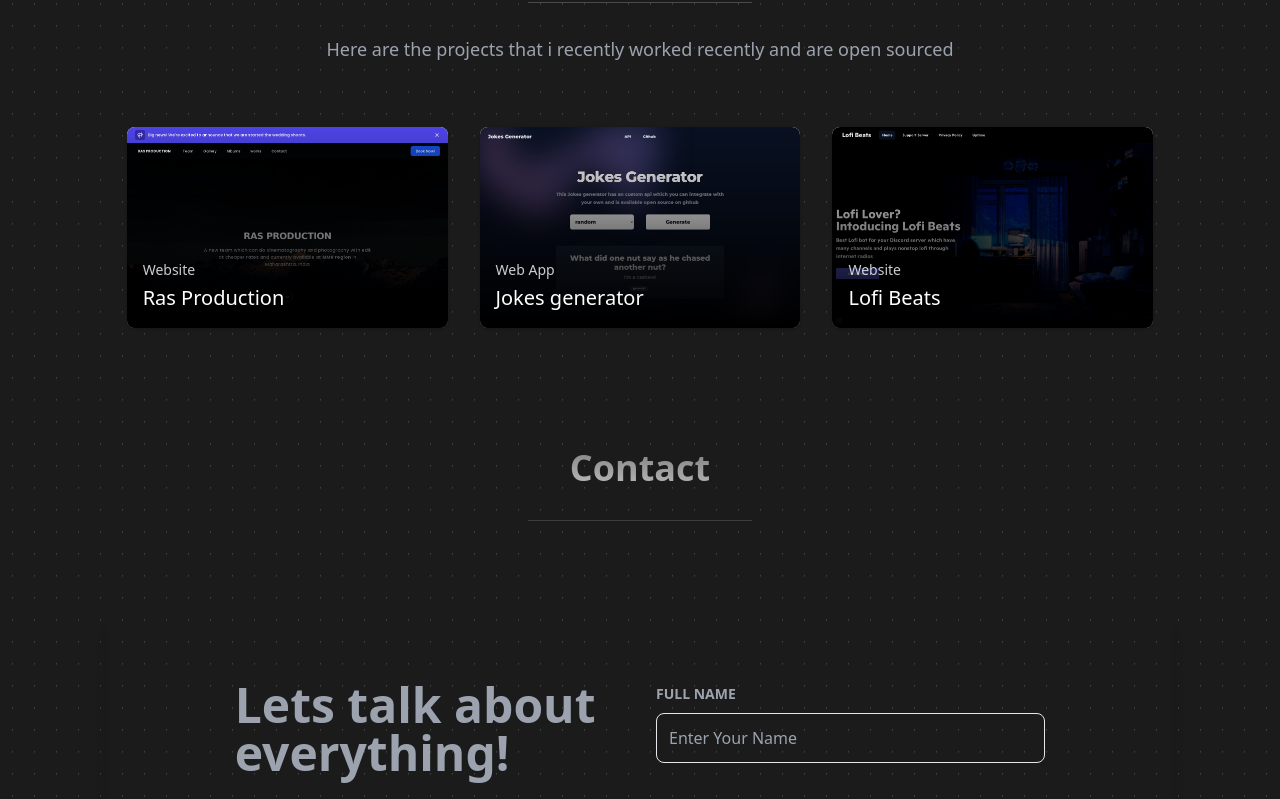
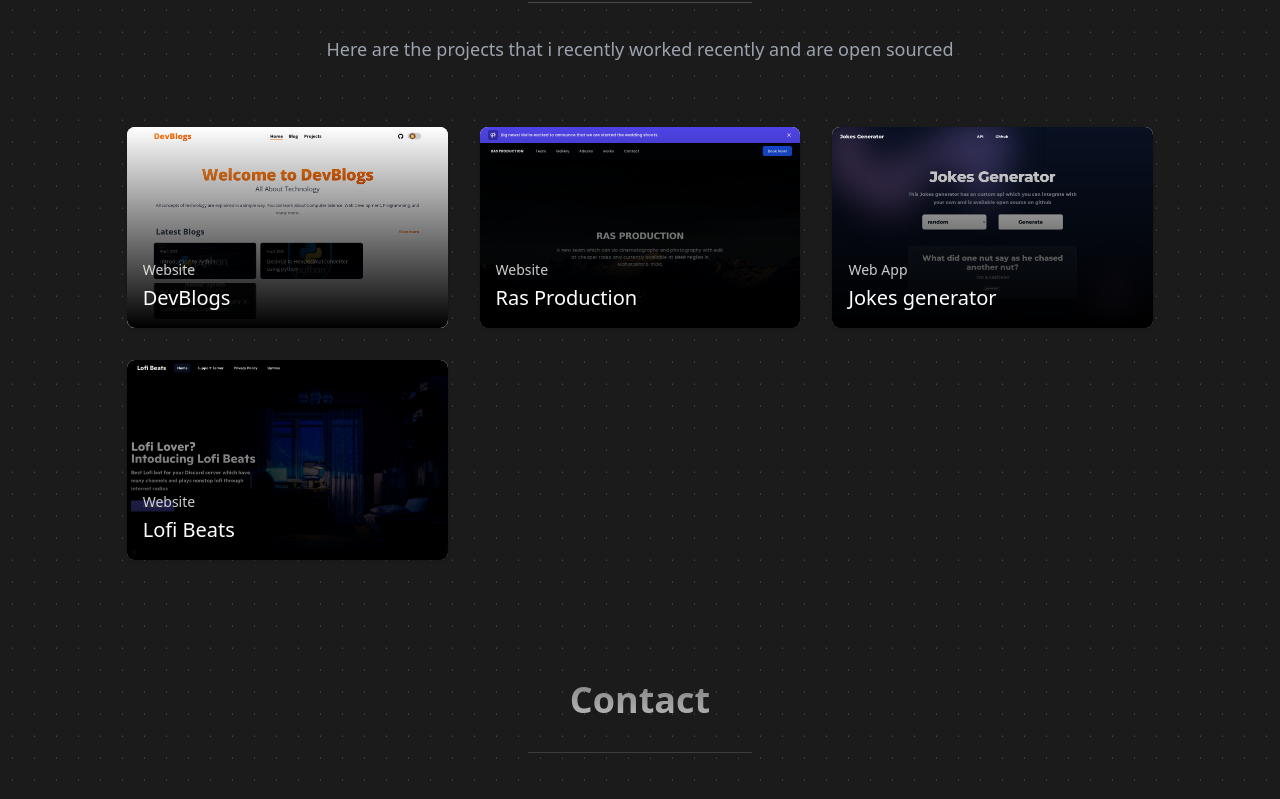
Before and after one commit to DevRohit06/Portfolio-website, a React (Vite) app: page / in a window 1280 px wide. Shown: the part 1940-2739 px from the top of the page. Built offline with nearby package versions, Linux system fonts and the light colour scheme.

Commit message:
optimizations

```diff
--- a/src/components/project.jsx
+++ b/src/components/project.jsx
@@ -1,6 +1,7 @@
 import ras from "../assets/images/ras.png";
 import joke from "../assets/images/joke.png";
 import lofi from "../assets/images/lofi.png";
+import blog from "../assets/images/blog.png";
 export default function Project() {
   return (
     <>
@@ -12,6 +13,27 @@ export default function Project() {
           <hr className="w-56 mx-auto my-8 opacity-25 border-gray-300" />
           <p className="text-gray-400 font-medium text-lg text-center mb-16">Here are the projects that i recently worked recently and are open sourced</p>
           <div className="max-w-screen grid grid-cols-1 gap-8 md:grid md:grid-cols-2 lg:grid lg:grid-cols-2 xl:grid xl:grid-cols-3 ">
+          <a  href='/blog' className="relative mx-auto max-w-md overflow-hidden rounded-lg bg-white shadow">
+              <div >
+                <img
+                  src={blog}
+                  className=" object-cover"
+                  width={1280}
+                  height={800}
+                  alt=""
+                />
+              </div>
+              <div className="absolute inset-0 z-10 bg-gradient-to-t from-black"></div>
+              <div className="absolute inset-x-0 bottom-0 z-20 p-4">
+                <p className="mb-1 text-sm text-white text-opacity-80">
+                  Website
+                </p>
+                <h3 className="text-xl font-medium text-white">
+                  DevBlogs
+                </h3>
+
+              </div>
+            </a>
             <a  href='/ras' className="relative mx-auto max-w-md overflow-hidden rounded-lg bg-white shadow">
               <div >
                 <img
--- a/src/components/techStacks.jsx
+++ b/src/components/techStacks.jsx
@@ -135,7 +135,7 @@ export default function Aboutme() {
                   alt="Flutter"
                   title="Flutter"
                 />
-                <img className="w-12 h-12 mx-10 my-6 fill-current md:mx-12 lg:m-0" src="https://upload.wikimedia.org/wikipedia/commons/thumb/d/d5/Tailwind_CSS_Logo.svg/480px-Tailwind_CSS_Logo.svg.png" alt="Tailwind Css" title="Tailwind css" />
+                <img className="w-12 h-12 mx-10 my-6 fill-current md:mx-12 lg:m-0 object-contain" src="https://upload.wikimedia.org/wikipedia/commons/thumb/d/d5/Tailwind_CSS_Logo.svg/480px-Tailwind_CSS_Logo.svg.png" alt="Tailwind Css" title="Tailwind css" />
 
               </div>
             </div>
--- a/src/main.jsx
+++ b/src/main.jsx
@@ -7,6 +7,7 @@ import Ras from './pages/ras'
 import { Routes, Route } from 'react-router-dom'
 import Joke from './pages/joke-generator.jsx'
 import LofiBeats from './pages/lofi-beats.jsx'
+import Blog from './pages/blog.jsx'
 ReactDOM.createRoot(document.getElementById('root')).render(
   <React.StrictMode>
     <BrowserRouter>
@@ -15,6 +16,7 @@ ReactDOM.createRoot(document.getElementById('root')).render(
         <Route path='/joke-generator' element={<Joke/>}></Route>
         <Route path='/lofibeats' element={<LofiBeats/>}></Route>
         <Route path='/ras' element={<Ras/>}></Route>
+        <Route path='/blog' element={<Blog/>}></Route>
       </Routes>
     </BrowserRouter>
   </React.StrictMode>,
--- /dev/null
+++ b/src/pages/blog.jsx
@@ -0,0 +1,11 @@
+
+import '../index.css'
+import Content from "./components/content"
+export default function Blog() {
+    const Used = ['HTML', 'Javascript', 'Css', 'Tailwind css', 'Astro', 'Markdown']
+    return(
+        <>
+        <Content title="DevBlog" url='https://blog-trohit06.vercel.app' description='This is a Blogging website made for technology lovers,' used={Used} />
+        </>
+    )
+}
```
Also changed, not shown: src/assets/images/blog.png (added).
